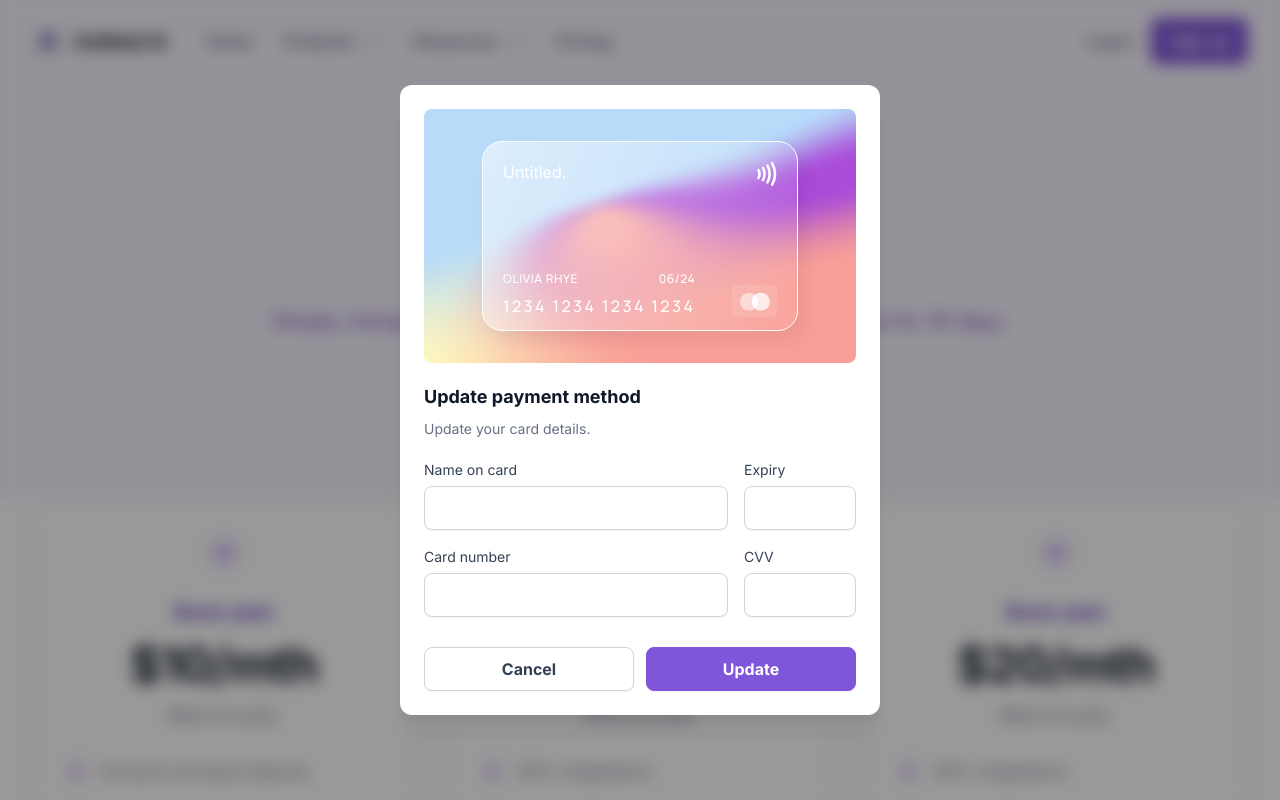
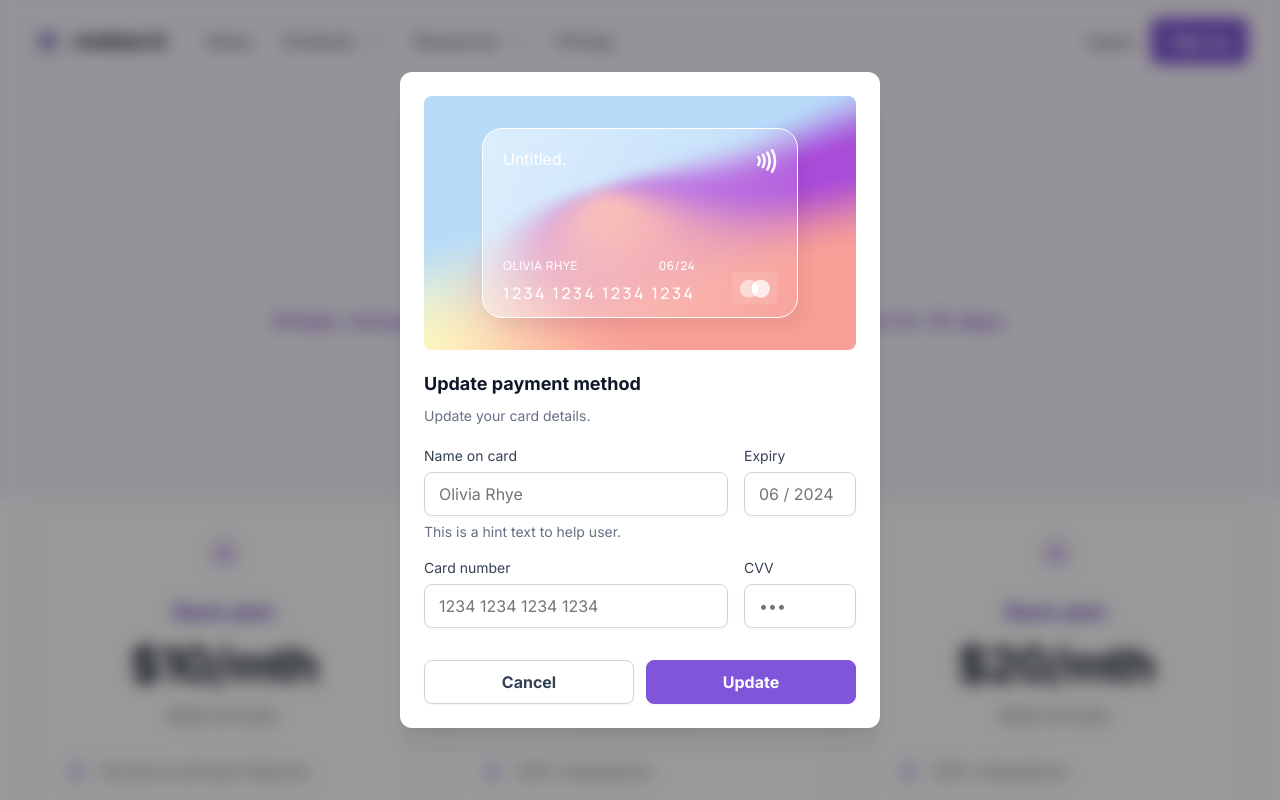
Before and after one commit to Oddi17/lessons2023, a PHP site: page / in a window 1280 px wide. Run offline with PHP 8.4, Linux system fonts and the light colour scheme.

Commit message:
s zanyatia 8

```diff
--- a/landing-example/css/library.css
+++ b/landing-example/css/library.css
@@ -86,13 +86,40 @@ body {
   width: 210px;
   height: 44px;
 }
+
 .button-primary.butpay:first-child {
   background: white;
   border: 1px solid #d0d5dd;
   box-shadow: 0px 1px 2px 0px rgba(16, 24, 40, 0.05);
   color: #344054;
 }
-.button-primary.butpay:first-child:hover{
-    background: gray;
-    border: 1px solid #62656b;
+
+.button-primary.butpay:first-child:hover {
+  background: gray;
+  border: 1px solid #62656b;
 }
+
+/*form*/
+
+.payment_form input {
+  outline: none;
+}
+
+/*input*/
+
+.payment_form label {
+  display: block;
+}
+
+.payment_form input::placeholder {}
+
+.payment_form .hint {
+  color: #667085;
+  margin-top: 6px ;
+
+  font-size: 14px;
+  font-style: normal;
+  font-weight: 400;
+  line-height: 20px;
+  /* 142.857% */
+}
--- a/landing-example/css/style.css
+++ b/landing-example/css/style.css
@@ -73,6 +73,7 @@
   padding: 96px 0;
   text-align: center;
 }
+
 .label {
   display: inline-block;
   background: #f4ebff;
@@ -145,7 +146,7 @@
   text-align: center;
 }
 
-.pricing-card__content > img {
+.pricing-card__content>img {
   width: 40px;
 }
 
@@ -251,11 +252,9 @@ section.card {
   border-radius: 20px;
   border: 1px solid #fff;
 
-  background: linear-gradient(
-    113deg,
-    rgba(255, 255, 255, 0.51) 3.51%,
-    rgba(255, 255, 255, 0) 111.71%
-  );
+  background: linear-gradient(113deg,
+      rgba(255, 255, 255, 0.51) 3.51%,
+      rgba(255, 255, 255, 0) 111.71%);
 
   box-shadow: 8px 10px 16px 0px rgba(0, 0, 0, 0.05);
   backdrop-filter: blur(6px);
@@ -265,6 +264,7 @@ section.card {
   display: flex;
   justify-content: space-between;
 }
+
 .holder {
   display: inline-block;
   margin-top: 84px;
@@ -282,10 +282,12 @@ section.card {
   letter-spacing: 0.6px;
   margin-bottom: 8px;
 }
-.holder__text > span {
+
+.holder__text>span {
   text-transform: uppercase;
 }
-.holder div + div {
+
+.holder div+div {
   letter-spacing: 2.4px;
   color: #fff;
   font-family: Manrope;
@@ -295,6 +297,7 @@ section.card {
   line-height: normal;
   letter-spacing: 2.4px;
 }
+
 .bank-card div:last-child .master__img {
   border-radius: 4px;
   background: rgba(255, 255, 255, 0.1);
@@ -303,18 +306,22 @@ section.card {
   text-align: center;
   padding: 6.707px 7.523px 7.427px 8px;
 }
+
 .pay-pass {
   width: 20px;
   height: 24px;
 }
+
 .hold-container {
   display: flex;
   justify-content: space-between;
   align-items: flex-end;
 }
+
 section .payment__text {
   margin: 20px auto;
 }
+
 .payment__text div:first-child {
   color: #101828;
   /* font-family: Inter; */
@@ -324,6 +331,7 @@ section .payment__text {
   line-height: 28px;
   margin-bottom: 8px;
 }
+
 .payment__text div:last-child {
   color: #667085;
   /* font-family: Inter; */
@@ -332,29 +340,34 @@ section .payment__text {
   font-weight: 400;
   line-height: 20px;
 }
+
 .payment_form {
-  width: 432px;
-  height: 156px;
+  /* width: 432px; */
+  /* height: 156px; */
 }
+
 .payment_form .row__first {
   display: flex;
   gap: 16px;
   margin-bottom: 16px;
 }
+
 .payment_form .row__second {
   display: flex;
   gap: 16px;
   /* margin-bottom: 32px; */
 }
-.payment_form span {
+
+.payment_form label {
   color: #344054;
   font-size: 14px;
   font-weight: 500;
   line-height: 20px;
+  margin-bottom: 6px;
 }
 
 .payment_form form input {
-  margin-top: 6px;
+  /* margin-top: 6px; */
   color: #101828;
   font-size: 16px;
   font-weight: 400;
@@ -365,16 +378,19 @@ section .payment__text {
   font-family: Inter;
   box-shadow: 0px 1px 2px 0px rgba(16, 24, 40, 0.05);
 }
+
 .payment_form form input.big {
   width: 304px;
   height: 44px;
   padding: 10px 14px;
 }
+
 .payment_form form input.small {
   width: 112px;
   height: 44px;
   padding: 10px 14px;
 }
+
 .payment__buttons {
   display: flex;
   gap: 12px;
--- a/landing-example/index.html
+++ b/landing-example/index.html
@@ -154,22 +154,27 @@
               <form>
                 <div class="row__first">
                   <div class="name">
-                    <span>Name on card</span>
-                    <input class="big" type="text" name="card_username" />
+                    <label for="name_on_card">Name on card</label>
+                    <!-- <span>Name on card</span> -->
+                    <input class="big" type="text" name="card_username" id="name_on_card" placeholder="Olivia Rhye"/>
+                    <div class="hint">This is a hint text to help user.</div>
                   </div>
                   <div class="expire">
-                    <span>Expiry</span>
-                    <input class="small" type="text" name="expiry" />
+                    <label for="expiry" >Expiry</label>
+                    <!-- <span>Expiry</span> -->
+                    <input class="small" type="text" name="expiry" id="expiry" placeholder="06 / 2024"/>
                   </div>
                 </div>
                 <div class="row__second">
                   <div class="number">
-                    <span>Card number</span>
-                    <input class="big" type="text" name="card_number" />
+                    <label for="card_number" >Card number</label>
+                    <!-- <span>Card number</span> -->
+                    <input class="big" type="text" name="card_number" id="card_number" placeholder="1234 1234 1234 1234" />
                   </div>
                   <div class="CVV">
-                    <span>CVV</span>
-                    <input class="small" type="text" name="cvv" />
+                    <!-- <span>CVV</span> -->
+                    <label for="cvv" >CVV</label>
+                    <input class="small" type="password" name="cvv" id="cvv" placeholder="•••" />
                   </div>
                 </div>
               </form>
```
Also changed, not shown: lesson8/form.html (added, +61 -0 lines), lesson8/check.svg (added).
